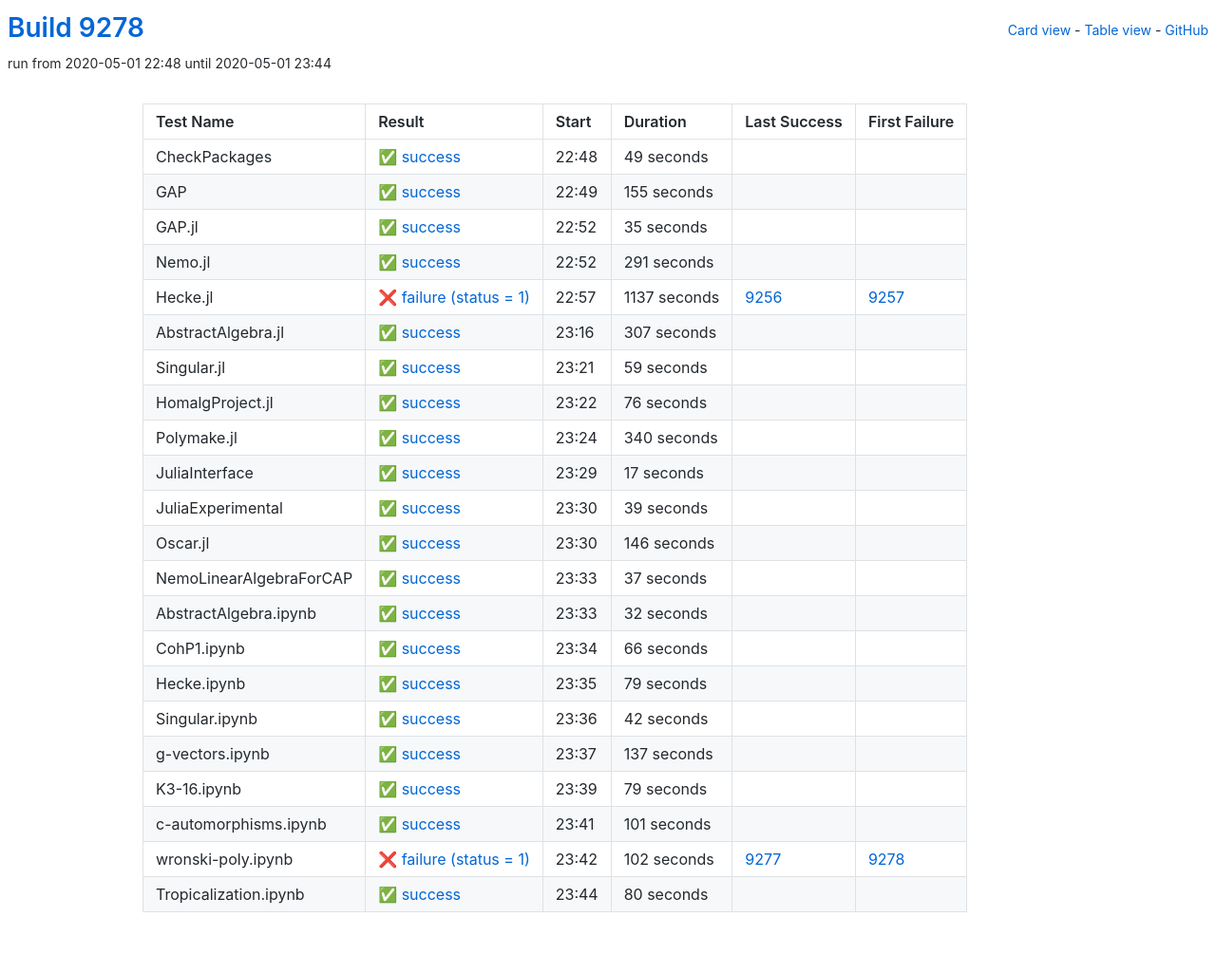
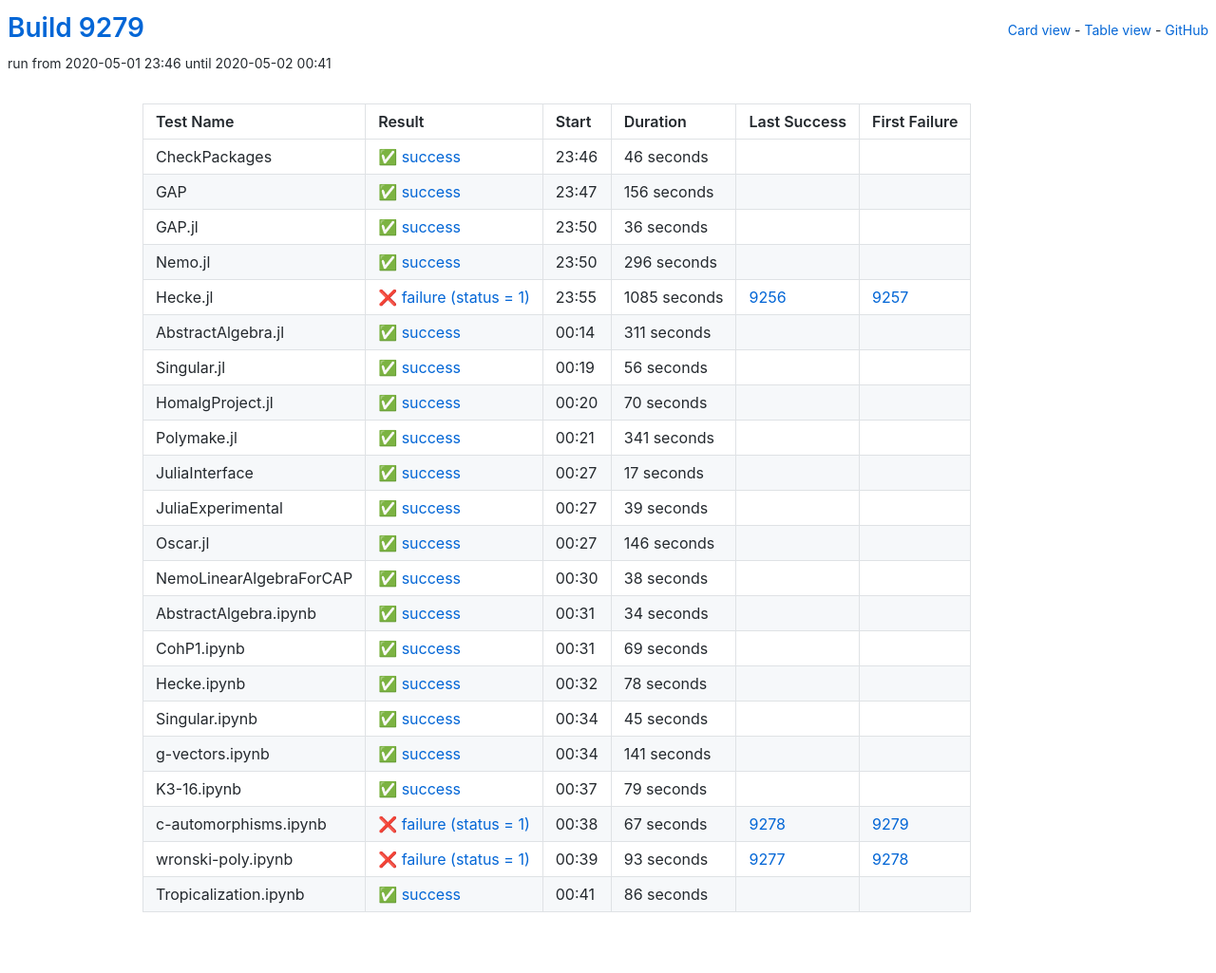
Before and after one commit to oscar-system/oscar-ci-status, a Jekyll site: the page built from table.html, in a window 1280 px wide. Shown: the whole page at 95% size. Built offline with Jekyll 4.4.1, drawn with Linux system fonts in a browser that asks for light colours.

Commit message:
Build 9279

```diff
--- a/_data/ci.yml
+++ b/_data/ci.yml
@@ -1,104 +1,104 @@
-build: 9278
-build_url: https://oscarci.mathematik.uni-kl.de/job/oscar/9278/
+build: 9279
+build_url: https://oscarci.mathematik.uni-kl.de/job/oscar/9279/
 job: oscar
 tests:
-- duration: 49
+- duration: 46
   exitcode: 0
   first_failure: false
   first_failure_url: null
   last_success: false
   last_success_url: null
-  log: https://oscarci.mathematik.uni-kl.de/job/oscar/9278/artifact/logs/build-9278/CheckPackages.log
+  log: https://oscarci.mathematik.uni-kl.de/job/oscar/9279/artifact/logs/build-9279/CheckPackages.log
   name: CheckPackages
-  start: 2020-05-01 22:48
+  start: 2020-05-01 23:46
   status: success
   success: true
-- duration: 155
+- duration: 156
   exitcode: 0
   first_failure: false
   first_failure_url: null
   last_success: false
   last_success_url: null
-  log: https://oscarci.mathematik.uni-kl.de/job/oscar/9278/artifact/logs/build-9278/GAP.log
+  log: https://oscarci.mathematik.uni-kl.de/job/oscar/9279/artifact/logs/build-9279/GAP.log
   name: GAP
-  start: 2020-05-01 22:49
+  start: 2020-05-01 23:47
   status: success
   success: true
-- duration: 35
+- duration: 36
   exitcode: 0
   first_failure: false
   first_failure_url: null
   last_success: false
   last_success_url: null
-  log: https://oscarci.mathematik.uni-kl.de/job/oscar/9278/artifact/logs/build-9278/GAP.jl.log
+  log: https://oscarci.mathematik.uni-kl.de/job/oscar/9279/artifact/logs/build-9279/GAP.jl.log
   name: GAP.jl
-  start: 2020-05-01 22:52
+  start: 2020-05-01 23:50
   status: success
   success: true
-- duration: 291
+- duration: 296
   exitcode: 0
   first_failure: false
   first_failure_url: null
   last_success: false
   last_success_url: null
-  log: https://oscarci.mathematik.uni-kl.de/job/oscar/9278/artifact/logs/build-9278/Nemo.jl.log
+  log: https://oscarci.mathematik.uni-kl.de/job/oscar/9279/artifact/logs/build-9279/Nemo.jl.log
   name: Nemo.jl
-  start: 2020-05-01 22:52
+  start: 2020-05-01 23:50
   status: success
   success: true
-- duration: 1137
+- duration: 1085
   exitcode: 1
   first_failure: 9257
   first_failure_url: https://oscarci.mathematik.uni-kl.de/job/oscar/9257/
   last_success: 9256
   last_success_url: https://oscarci.mathematik.uni-kl.de/job/oscar/9256/
-  log: https://oscarci.mathematik.uni-kl.de/job/oscar/9278/artifact/logs/build-9278/Hecke.jl.log
+  log: https://oscarci.mathematik.uni-kl.de/job/oscar/9279/artifact/logs/build-9279/Hecke.jl.log
   name: Hecke.jl
-  start: 2020-05-01 22:57
+  start: 2020-05-01 23:55
   status: failure
   success: false
-- duration: 307
+- duration: 311
   exitcode: 0
   first_failure: false
   first_failure_url: null
   last_success: false
   last_success_url: null
-  log: https://oscarci.mathematik.uni-kl.de/job/oscar/9278/artifact/logs/build-9278/AbstractAlgebra.jl.log
+  log: https://oscarci.mathematik.uni-kl.de/job/oscar/9279/artifact/logs/build-9279/AbstractAlgebra.jl.log
   name: AbstractAlgebra.jl
-  start: 2020-05-01 23:16
+  start: 2020-05-02 00:14
   status: success
   success: true
-- duration: 59
+- duration: 56
   exitcode: 0
   first_failure: false
   first_failure_url: null
   last_success: false
   last_success_url: null
-  log: https://oscarci.mathematik.uni-kl.de/job/oscar/9278/artifact/logs/build-9278/Singular.jl.log
+  log: https://oscarci.mathematik.uni-kl.de/job/oscar/9279/artifact/logs/build-9279/Singular.jl.log
   name: Singular.jl
-  start: 2020-05-01 23:21
+  start: 2020-05-02 00:19
   status: success
   success: true
-- duration: 76
+- duration: 70
   exitcode: 0
   first_failure: false
   first_failure_url: null
   last_success: false
   last_success_url: null
-  log: https://oscarci.mathematik.uni-kl.de/job/oscar/9278/artifact/logs/build-9278/HomalgProject.jl.log
+  log: https://oscarci.mathematik.uni-kl.de/job/oscar/9279/artifact/logs/build-9279/HomalgProject.jl.log
   name: HomalgProject.jl
-  start: 2020-05-01 23:22
+  start: 2020-05-02 00:20
   status: success
   success: true
-- duration: 340
+- duration: 341
   exitcode: 0
   first_failure: false
   first_failure_url: null
   last_success: false
   last_success_url: null
-  log: https://oscarci.mathematik.uni-kl.de/job/oscar/9278/artifact/logs/build-9278/Polymake.jl.log
+  log: https://oscarci.mathematik.uni-kl.de/job/oscar/9279/artifact/logs/build-9279/Polymake.jl.log
   name: Polymake.jl
-  start: 2020-05-01 23:24
+  start: 2020-05-02 00:21
   status: success
   success: true
 - duration: 17
@@ -107,9 +107,9 @@
   first_failure_url: null
   last_success: false
   last_success_url: null
-  log: https://oscarci.mathematik.uni-kl.de/job/oscar/9278/artifact/logs/build-9278/JuliaInterface.log
+  log: https://oscarci.mathematik.uni-kl.de/job/oscar/9279/artifact/logs/build-9279/JuliaInterface.log
   name: JuliaInterface
-  start: 2020-05-01 23:29
+  start: 2020-05-02 00:27
   status: success
   success: true
 - duration: 39
@@ -118,9 +118,9 @@
   first_failure_url: null
   last_success: false
   last_success_url: null
-  log: https://oscarci.mathematik.uni-kl.de/job/oscar/9278/artifact/logs/build-9278/JuliaExperimental.log
+  log: https://oscarci.mathematik.uni-kl.de/job/oscar/9279/artifact/logs/build-9279/JuliaExperimental.log
   name: JuliaExperimental
-  start: 2020-05-01 23:30
+  start: 2020-05-02 00:27
   status: success
   success: true
 - duration: 146
@@ -129,42 +129,75 @@
   first_failure_url: null
   last_success: false
   last_success_url: null
-  log: https://oscarci.mathematik.uni-kl.de/job/oscar/9278/artifact/logs/build-9278/Oscar.jl.log
+  log: https://oscarci.mathematik.uni-kl.de/job/oscar/9279/artifact/logs/build-9279/Oscar.jl.log
   name: Oscar.jl
-  start: 2020-05-01 23:30
+  start: 2020-05-02 00:27
   status: success
   success: true
-- duration: 37
+- duration: 38
   exitcode: 0
   first_failure: false
   first_failure_url: null
   last_success: false
   last_success_url: null
-  log: https://oscarci.mathematik.uni-kl.de/job/oscar/9278/artifact/logs/build-9278/NemoLinearAlgebraForCAP.log
+  log: https://oscarci.mathematik.uni-kl.de/job/oscar/9279/artifact/logs/build-9279/NemoLinearAlgebraForCAP.log
   name: NemoLinearAlgebraForCAP
-  start: 2020-05-01 23:33
+  start: 2020-05-02 00:30
   status: success
   success: true
-- duration: 32
+- duration: 34
   exitcode: 0
   first_failure: false
   first_failure_url: null
   last_success: false
   last_success_url: null
-  log: https://oscarci.mathematik.uni-kl.de/job/oscar/9278/artifact/logs/build-9278/AbstractAlgebra.ipynb.log
+  log: https://oscarci.mathematik.uni-kl.de/job/oscar/9279/artifact/logs/build-9279/AbstractAlgebra.ipynb.log
   name: AbstractAlgebra.ipynb
-  start: 2020-05-01 23:33
+  start: 2020-05-02 00:31
   status: success
   success: true
-- duration: 66
+- duration: 69
   exitcode: 0
   first_failure: false
   first_failure_url: null
   last_success: false
   last_success_url: null
-  log: https://oscarci.mathematik.uni-kl.de/job/oscar/9278/artifact/logs/build-9278/CohP1.ipynb.log
+  log: https://oscarci.mathematik.uni-kl.de/job/oscar/9279/artifact/logs/build-9279/CohP1.ipynb.log
   name: CohP1.ipynb
-  start: 2020-05-01 23:34
+  start: 2020-05-02 00:31
+  status: success
+  success: true
+- duration: 78
+  exitcode: 0
+  first_failure: false
+  first_failure_url: null
+  last_success: false
+  last_success_url: null
+  log: https://oscarci.mathematik.uni-kl.de/job/oscar/9279/artifact/logs/build-9279/Hecke.ipynb.log
+  name: Hecke.ipynb
+  start: 2020-05-02 00:32
+  status: success
+  success: true
+- duration: 45
+  exitcode: 0
+  first_failure: false
+  first_failure_url: null
+  last_success: false
+  last_success_url: null
+  log: https://oscarci.mathematik.uni-kl.de/job/oscar/9279/artifact/logs/build-9279/Singular.ipynb.log
+  name: Singular.ipynb
+  start: 2020-05-02 00:34
+  status: success
+  success: true
+- duration: 141
+  exitcode: 0
+  first_failure: false
+  first_failure_url: null
+  last_success: false
+  last_success_url: null
+  log: https://oscarci.mathematik.uni-kl.de/job/oscar/9279/artifact/logs/build-9279/g-vectors.ipynb.log
+  name: g-vectors.ipynb
+  start: 2020-05-02 00:34
   status: success
   success: true
 - duration: 79
@@ -173,74 +206,41 @@
   first_failure_url: null
   last_success: false
   last_success_url: null
-  log: https://oscarci.mathematik.uni-kl.de/job/oscar/9278/artifact/logs/build-9278/Hecke.ipynb.log
-  name: Hecke.ipynb
-  start: 2020-05-01 23:35
+  log: https://oscarci.mathematik.uni-kl.de/job/oscar/9279/artifact/logs/build-9279/K3-16.ipynb.log
+  name: K3-16.ipynb
+  start: 2020-05-02 00:37
   status: success
   success: true
-- duration: 42
+- duration: 67
+  exitcode: 1
+  first_failure: 9279
+  first_failure_url: https://oscarci.mathematik.uni-kl.de/job/oscar/9279/
+  last_success: 9278
+  last_success_url: https://oscarci.mathematik.uni-kl.de/job/oscar/9278/
+  log: https://oscarci.mathematik.uni-kl.de/job/oscar/9279/artifact/logs/build-9279/c-automorphisms.ipynb.log
+  name: c-automorphisms.ipynb
+  start: 2020-05-02 00:38
+  status: failure
+  success: false
+- duration: 93
+  exitcode: 1
+  first_failure: 9278
+  first_failure_url: https://oscarci.mathematik.uni-kl.de/job/oscar/9278/
+  last_success: 9277
+  last_success_url: https://oscarci.mathematik.uni-kl.de/job/oscar/9277/
+  log: https://oscarci.mathematik.uni-kl.de/job/oscar/9279/artifact/logs/build-9279/wronski-poly.ipynb.log
+  name: wronski-poly.ipynb
+  start: 2020-05-02 00:39
+  status: failure
+  success: false
+- duration: 86
   exitcode: 0
   first_failure: false
   first_failure_url: null
   last_success: false
   last_success_url: null
-  log: https://oscarci.mathematik.uni-kl.de/job/oscar/9278/artifact/logs/build-9278/Singular.ipynb.log
-  name: Singular.ipynb
-  start: 2020-05-01 23:36
+  log: https://oscarci.mathematik.uni-kl.de/job/oscar/9279/artifact/logs/build-9279/Tropicalization.ipynb.log
+  name: Tropicalization.ipynb
+  start: 2020-05-02 00:41
   status: success
   success: true
-- duration: 137
-  exitcode: 0
-  first_failure: false
-  first_failure_url: null
-  last_success: false
-  last_success_url: null
-  log: https://oscarci.mathematik.uni-kl.de/job/oscar/9278/artifact/logs/build-9278/g-vectors.ipynb.log
-  name: g-vectors.ipynb
-  start: 2020-05-01 23:37
-  status: success
-  success: true
-- duration: 79
-  exitcode: 0
-  first_failure: false
-  first_failure_url: null
-  last_success: false
-  last_success_url: null
-  log: https://oscarci.mathematik.uni-kl.de/job/oscar/9278/artifact/logs/build-9278/K3-16.ipynb.log
-  name: K3-16.ipynb
-  start: 2020-05-01 23:39
-  status: success
-  success: true
-- duration: 101
-  exitcode: 0
-  first_failure: false
-  first_failure_url: null
-  last_success: false
-  last_success_url: null
-  log: https://oscarci.mathematik.uni-kl.de/job/oscar/9278/artifact/logs/build-9278/c-automorphisms.ipynb.log
-  name: c-automorphisms.ipynb
-  start: 2020-05-01 23:41
-  status: success
-  success: true
-- duration: 102
-  exitcode: 1
-  first_failure: 9278
-  first_failure_url: https://oscarci.mathematik.uni-kl.de/job/oscar/9278/
-  last_success: 9277
-  last_success_url: https://oscarci.mathematik.uni-kl.de/job/oscar/9277/
-  log: https://oscarci.mathematik.uni-kl.de/job/oscar/9278/artifact/logs/build-9278/wronski-poly.ipynb.log
-  name: wronski-poly.ipynb
-  start: 2020-05-01 23:42
-  status: failure
-  success: false
-- duration: 80
-  exitcode: 0
-  first_failure: false
-  first_failure_url: null
-  last_success: false
-  last_success_url: null
-  log: https://oscarci.mathematik.uni-kl.de/job/oscar/9278/artifact/logs/build-9278/Tropicalization.ipynb.log
-  name: Tropicalization.ipynb
-  start: 2020-05-01 23:44
-  status: success
-  success: true
```
Also changed, not shown: README.md.
